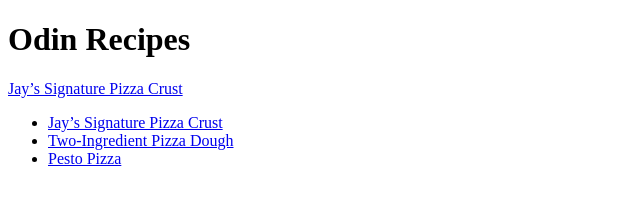
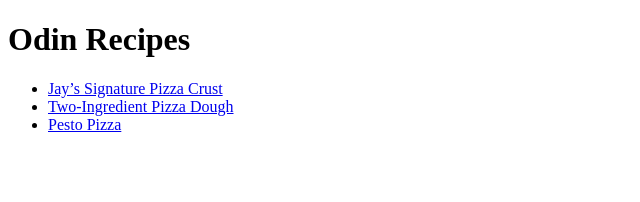
Before and after one commit to qwaris/odin-recipes, a plain HTML site: page index.html in a window 1280 px wide. Shown: the whole page, without its empty margins (0-640 px from the left). Drawn offline with Linux system fonts and the light colour scheme.

Commit message:
Removed the extra link to the recipe.

```diff
--- a/index.html
+++ b/index.html
@@ -7,7 +7,6 @@
 </head>
 <body>
     <h1>Odin Recipes</h1>
-    <a href="./recipes/pizza.html">Jay’s Signature Pizza Crust</a>
 
     <ul>
         <li><a href="./recipes/pizza.html">Jay’s Signature Pizza Crust</a></li>
```
